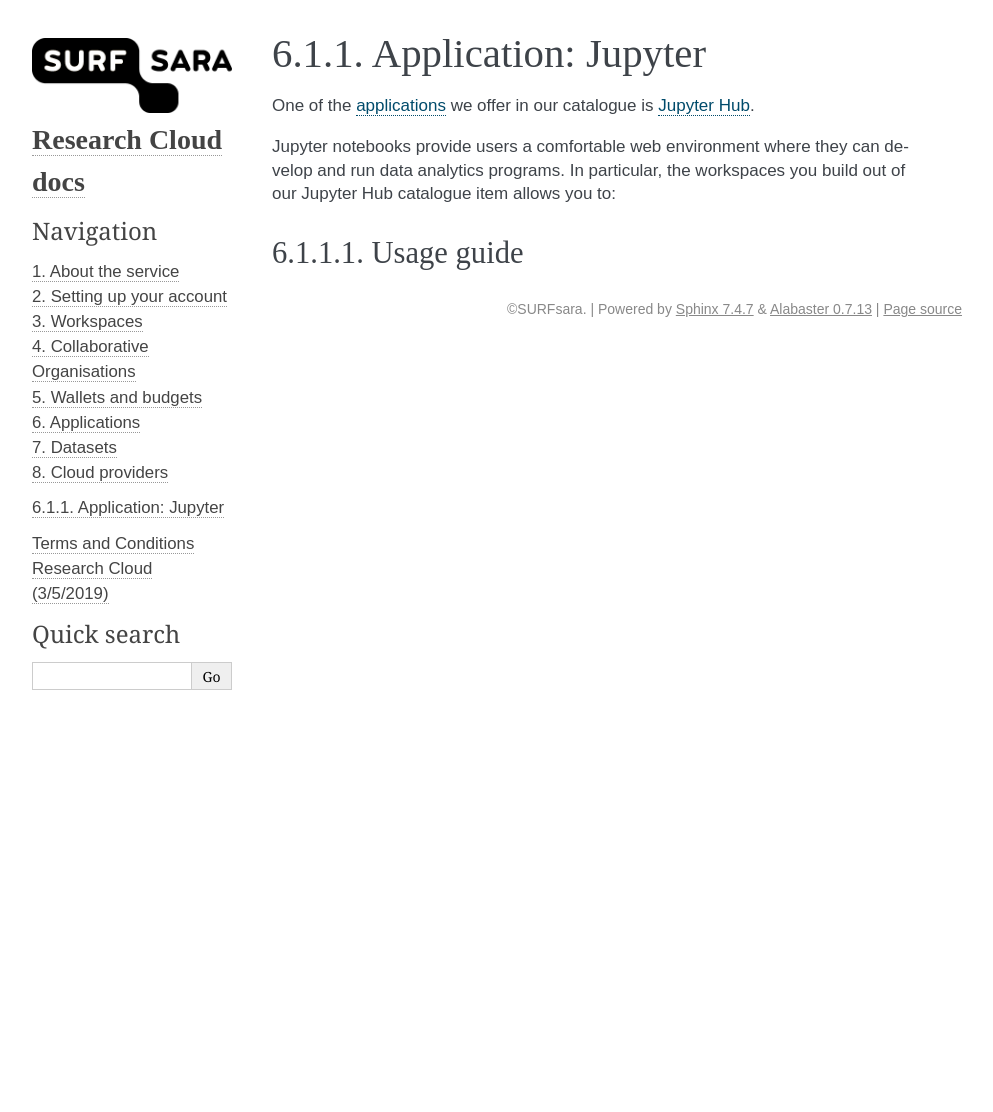
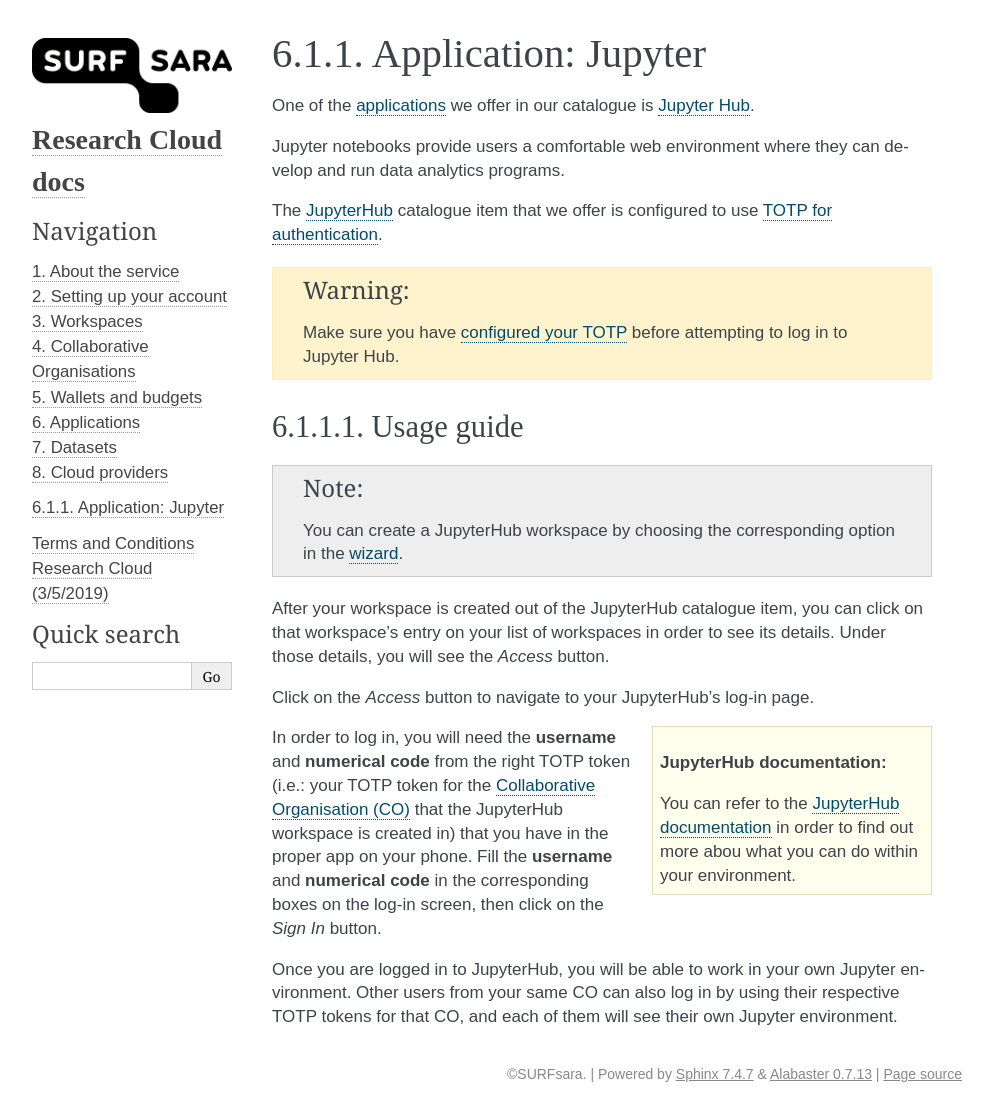
Before and after one commit to sara-nl/researchclouddocs, a Sphinx documentation site: the page built from docs/apps_specifics/jupyter.rst, in a window 1280 px wide and 1112 px high. Shown: the whole window, without its empty margins (148-1141 px from the left). Built offline with Sphinx 7.4.7, drawn with Linux system fonts in a browser that asks for light colours.

Commit message:
Jupyter usage

```diff
--- a/docs/apps_specifics/jupyter.rst
+++ b/docs/apps_specifics/jupyter.rst
@@ -3,11 +3,29 @@
 
 One of the :doc:`applications <../applications>` we offer in our catalogue is `Jupyter Hub <https://jupyter.org/hub>`_.
 
-Jupyter notebooks provide users a comfortable web environment where they can develop and run data analytics programs. In particular, the workspaces you build out of our Jupyter Hub catalogue item allows you to:
+Jupyter notebooks provide users a comfortable web environment where they can develop and run data analytics programs.
 
-.. TODOcument
+The `JupyterHub <https://jupyter.org/hub>`_ catalogue item that we offer is configured to use :doc:`TOTP for authentication </account_setup>`.
+
+.. warning::
+
+    Make sure you have :ref:`configured your TOTP <label-totp>` before attempting to log in to Jupyter Hub.
 
 Usage guide
 -------------
 
-.. TODOcument
+.. note::
+
+    You can create a JupyterHub workspace by choosing the corresponding option in the :doc:`wizard </workspaces>`.
+
+After your workspace is created out of the JupyterHub catalogue item, you can click on that workspace's entry on your list of workspaces in order to see its details. Under those details, you will see the *Access* button.
+
+Click on the *Access* button to navigate to your JupyterHub's log-in page.
+
+.. sidebar:: JupyterHub documentation:
+
+    You can refer to the `JupyterHub documentation <https://jupyterhub.readthedocs.io>`_ in order to find out more abou what you can do within your environment.
+
+In order to log in, you will need the **username** and **numerical code** from the right TOTP token (i.e.: your TOTP token for the :doc:`Collaborative Organisation (CO) </collaborative_organisations>` that the JupyterHub workspace is created in) that you have in the proper app on your phone. Fill the **username** and **numerical code** in the corresponding boxes on the log-in screen, then click on the *Sign In* button.
+
+Once you are logged in to JupyterHub, you will be able to work in your own Jupyter environment. Other users from your same CO can also log in by using their respective TOTP tokens for that CO, and each of them will see their own Jupyter environment.
```
Also changed, not shown: docs/account_setup.rst (+7 -3 lines).
